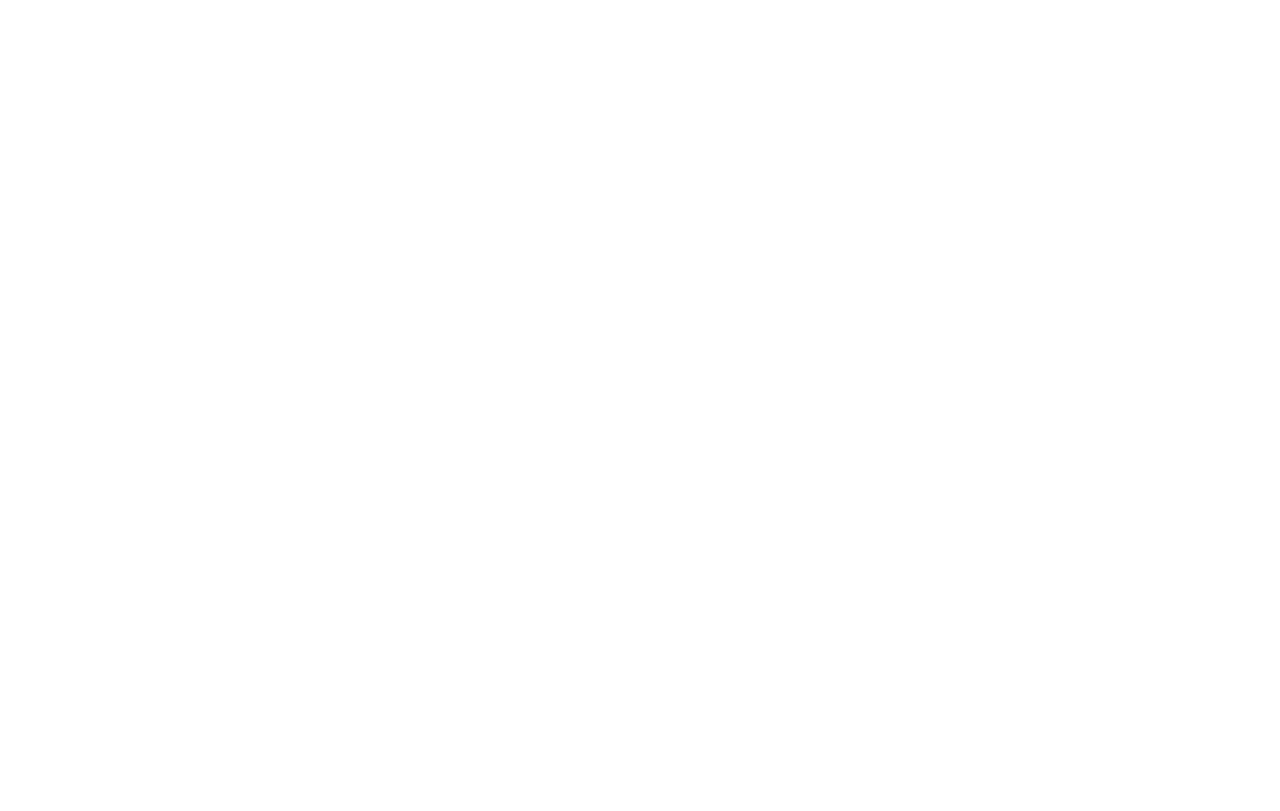
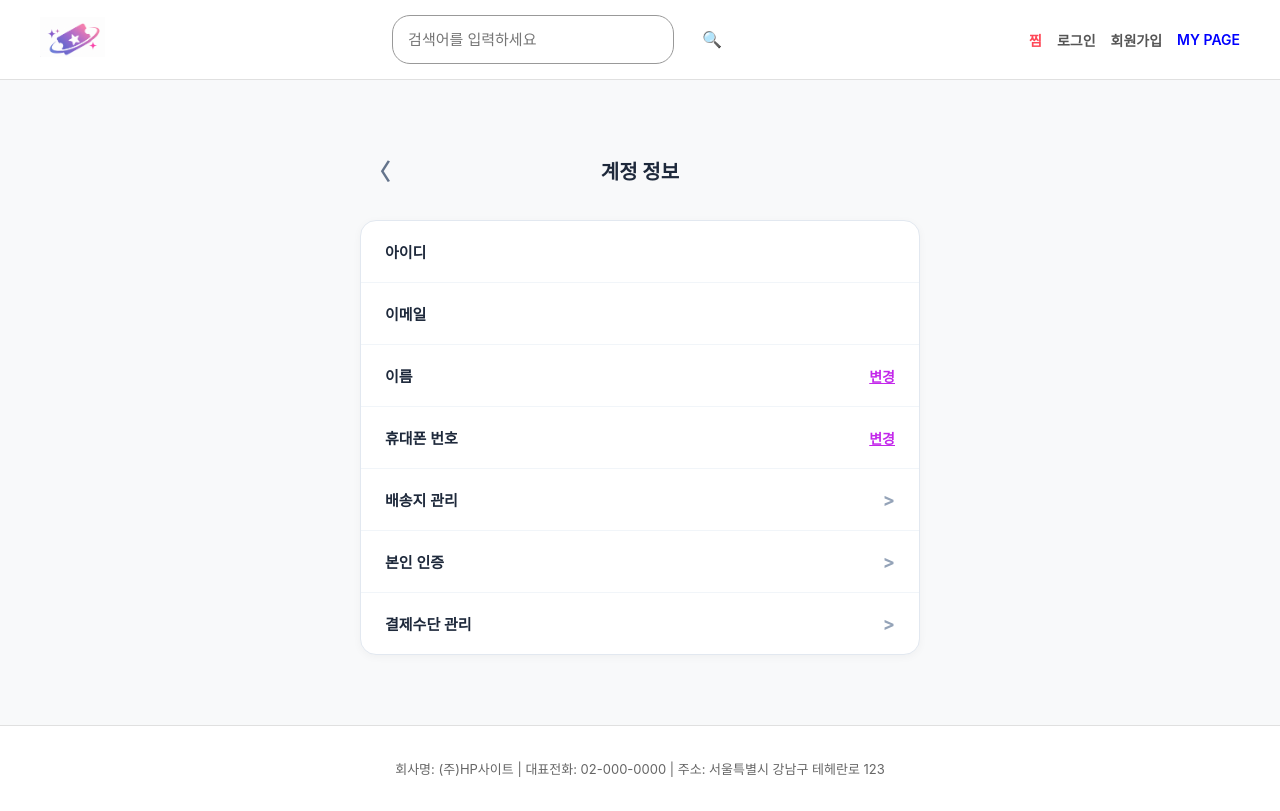
Before and after one commit to gkdudopice-lang/hp-router-ex, a React (Create React App) app: page /mypage/account in a window 1280 px wide. Before the commit this address had no page. Built offline with nearby package versions, Linux system fonts and the light colour scheme; no server answers.

Commit message:
마이페이지-계정정보-배송지관리 까지 연결 완료

```diff
--- a/src/App.js
+++ b/src/App.js
@@ -20,6 +20,7 @@
 import MyPageMain from "./pages/MyPageMain";
 import MyReviewList from "./pages/MyReviewList";
 import CustomerCenter from "./pages/CustomerCenter";
+import AccountInfo from "./pages/AccountInfo";
 import { BrowserRouter as Router, Routes, Route } from "react-router-dom";
 
 function App() {
@@ -57,6 +58,7 @@
           <Route path="/mypage" element={<MyPageMain />} />
           <Route path="/mypage/reviews" element={<MyReviewList />} />
           <Route path="/mypage/customer-center" element={<CustomerCenter />} />
+          <Route path="/mypage/account" element={<AccountInfo />} />
           <Route path="/board" element={<BoardList />} />
           <Route path="/board/write" element={<BoardWrite />} />
           <Route path="/board/:boardId" element={<BoardDetail />} />
--- /dev/null
+++ b/src/pages/AccountInfo.js
@@ -0,0 +1,229 @@
+// src/pages/mypage/AccountInfo.js
+import React, { useState, useEffect } from "react";
+import styled from "styled-components";
+import { useNavigate } from "react-router-dom";
+import BackButton from "../Components/common/BackButton";
+
+const AccountInfo = () => {
+  const navigate = useNavigate();
+
+  const [userInfo, setUserInfo] = useState({
+    userId: "",
+    email: "",
+    name: "",
+    phone: "",
+  });
+
+  const [loading, setLoading] = useState(true);
+
+  // 사용자 정보를 불러오는 API 연동 (기존 팀원 코드 유지)
+  useEffect(() => {
+    const fetchUserData = async () => {
+      try {
+        const response = await fetch("/api/user/profile", {
+          method: "GET",
+          headers: {
+            "Content-Type": "application/json",
+          },
+        });
+
+        if (response.ok) {
+          const data = await response.json();
+          setUserInfo({
+            userId: data.userId,
+            email: data.email,
+            name: data.name,
+            phone: data.phone,
+          });
+        }
+      } catch (error) {
+        console.error("유저 정보를 불러오는 데 실패했습니다:", error);
+      } finally {
+        setLoading(false);
+      }
+    };
+
+    fetchUserData();
+  }, []);
+
+  if (loading) {
+    return (
+      <Container>
+        <LoadingText>로딩 중...</LoadingText>
+      </Container>
+    );
+  }
+
+  return (
+    <Container>
+      {/* 💡 상단 헤더 영역 (공통 백버튼 + 정중앙 타이틀) */}
+      <HeaderRow>
+        <BackButton to="/mypage" />
+        <Title>계정 정보</Title>
+      </HeaderRow>
+
+      <Box>
+        {/* 아이디 */}
+        <Row>
+          <Label>아이디</Label>
+          <Value>{userInfo.userId}</Value>
+        </Row>
+
+        {/* 이메일 */}
+        <Row>
+          <Label>이메일</Label>
+          <Value>{userInfo.email}</Value>
+        </Row>
+
+        {/* 이름 */}
+        <Row>
+          <Label>이름</Label>
+          <ValueGroup>
+            <span>{userInfo.name}</span>
+            <ActionButton onClick={() => alert("이름 변경 클릭")}>
+              변경
+            </ActionButton>
+          </ValueGroup>
+        </Row>
+
+        {/* 휴대폰 번호 */}
+        <Row>
+          <Label>휴대폰 번호</Label>
+          <ValueGroup>
+            <span>{userInfo.phone}</span>
+            <ActionButton onClick={() => alert("휴대폰 번호 변경 클릭")}>
+              변경
+            </ActionButton>
+          </ValueGroup>
+        </Row>
+
+        {/* 배송지 관리 (클릭 시 주소 관리 페이지로 이동) */}
+        <Row clickable onClick={() => navigate("/profile/address")}>
+          <Label>배송지 관리</Label>
+          <ArrowButton>&gt;</ArrowButton>
+        </Row>
+
+        {/* 본인 인증 */}
+        <Row clickable onClick={() => navigate("/identity-verification")}>
+          <Label>본인 인증</Label>
+          <ArrowButton>&gt;</ArrowButton>
+        </Row>
+
+        {/* 결제수단 관리 */}
+        <Row clickable onClick={() => navigate("/payment")}>
+          <Label>결제수단 관리</Label>
+          <ArrowButton>&gt;</ArrowButton>
+        </Row>
+      </Box>
+    </Container>
+  );
+};
+
+/* ───────── 스타일 컴포넌트 (화이트·블랙·보라 감성) ───────── */
+const Container = styled.div`
+  max-width: 600px;
+  width: 100%;
+  margin: 40px auto;
+  padding: 30px 20px;
+  box-sizing: border-box;
+  display: flex;
+  flex-direction: column;
+  gap: 20px;
+`;
+
+const HeaderRow = styled.div`
+  display: flex;
+  align-items: center;
+  position: relative;
+  width: 100%;
+  margin-bottom: 10px;
+`;
+
+const Title = styled.h2`
+  font-size: 20px;
+  font-weight: 700;
+  color: #1e293b;
+  margin: 0;
+  position: absolute;
+  left: 50%;
+  transform: translateX(-50%);
+`;
+
+const LoadingText = styled.div`
+  text-align: center;
+  padding: 40px;
+  color: #64748b;
+  font-size: 15px;
+`;
+
+const Box = styled.div`
+  background: #ffffff;
+  border: 1px solid #e2e8f0;
+  border-radius: 16px;
+  box-shadow: 0 2px 8px rgba(0, 0, 0, 0.04);
+  overflow: hidden;
+  display: flex;
+  flex-direction: column;
+`;
+
+const Row = styled.div`
+  display: flex;
+  justify-content: space-between;
+  align-items: center;
+  padding: 20px 24px;
+  border-bottom: 1px solid #f1f5f9;
+  cursor: ${(props) => (props.clickable ? "pointer" : "default")};
+  transition: all 0.2s ease;
+
+  &:last-child {
+    border-bottom: none;
+  }
+
+  &:hover {
+    background-color: ${(props) =>
+      props.clickable ? "#f8f9fa" : "transparent"};
+    border-color: ${(props) => (props.clickable ? "#c327eb" : "#f1f5f9")};
+  }
+`;
+
+const Label = styled.span`
+  font-size: 15px;
+  font-weight: 600;
+  color: #1e293b;
+`;
+
+const Value = styled.span`
+  font-size: 15px;
+  color: #64748b;
+`;
+
+const ValueGroup = styled.div`
+  display: flex;
+  align-items: center;
+  gap: 12px;
+  font-size: 15px;
+  color: #64748b;
+`;
+
+const ActionButton = styled.button`
+  background: none;
+  border: none;
+  color: #c327eb; /* 포인트 보라색 적용 */
+  text-decoration: underline;
+  cursor: pointer;
+  font-size: 14px;
+  font-weight: 600;
+  padding: 0;
+
+  &:hover {
+    color: #9333ea;
+  }
+`;
+
+const ArrowButton = styled.span`
+  font-size: 18px;
+  color: #94a3b8;
+  font-weight: bold;
+`;
+
+export default AccountInfo;
--- a/src/pages/AddressManagement.js
+++ b/src/pages/AddressManagement.js
@@ -164,7 +164,7 @@
   return (
     <Container>
       <HeaderRow>
-        <BackButton onClick={() => navigate("/profile")}>〈</BackButton>
+        <BackButton onClick={() => navigate("/mypage/account")}>〈</BackButton>
         <h2>배송지 관리 ({addresses.length}/10)</h2>
       </HeaderRow>
 
```
